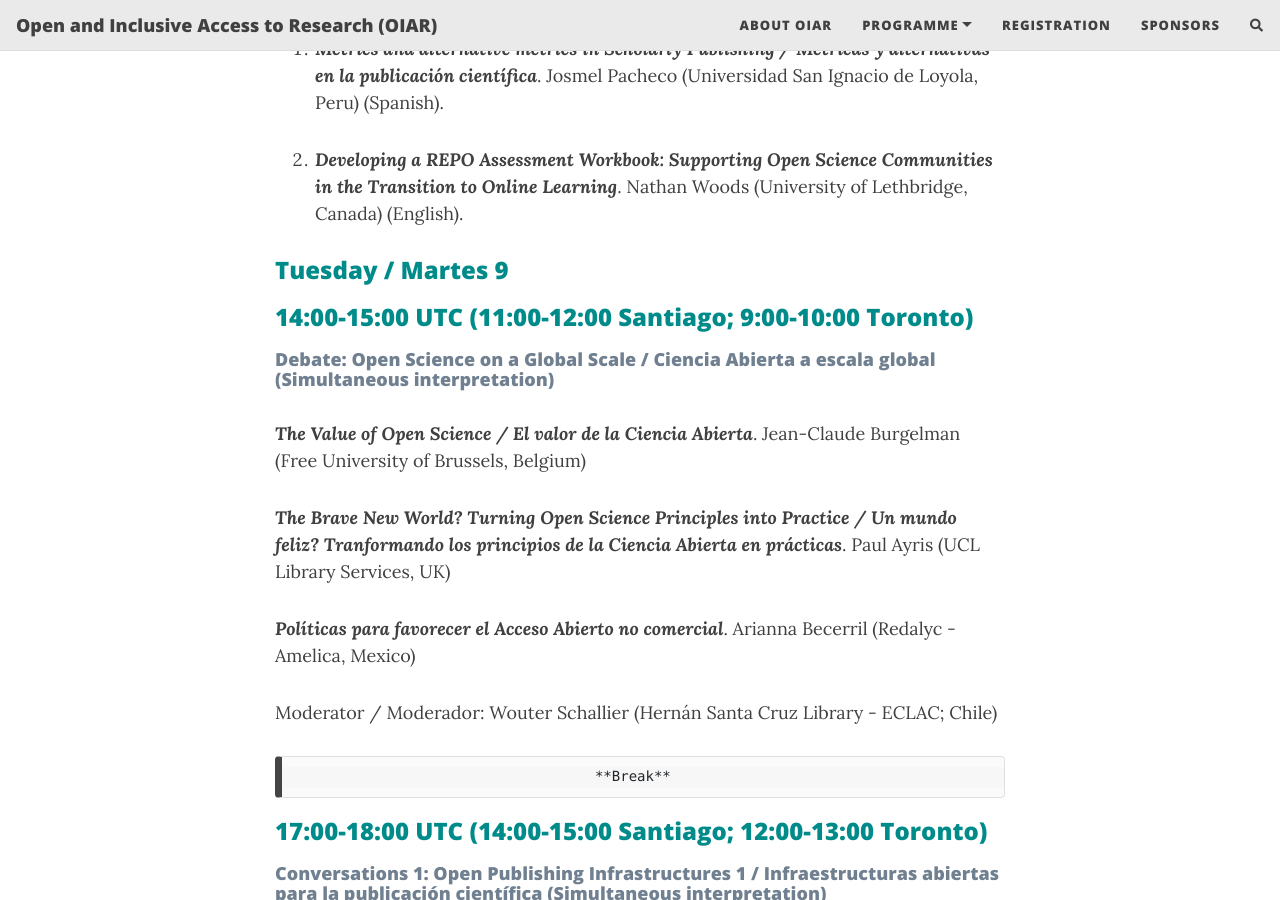
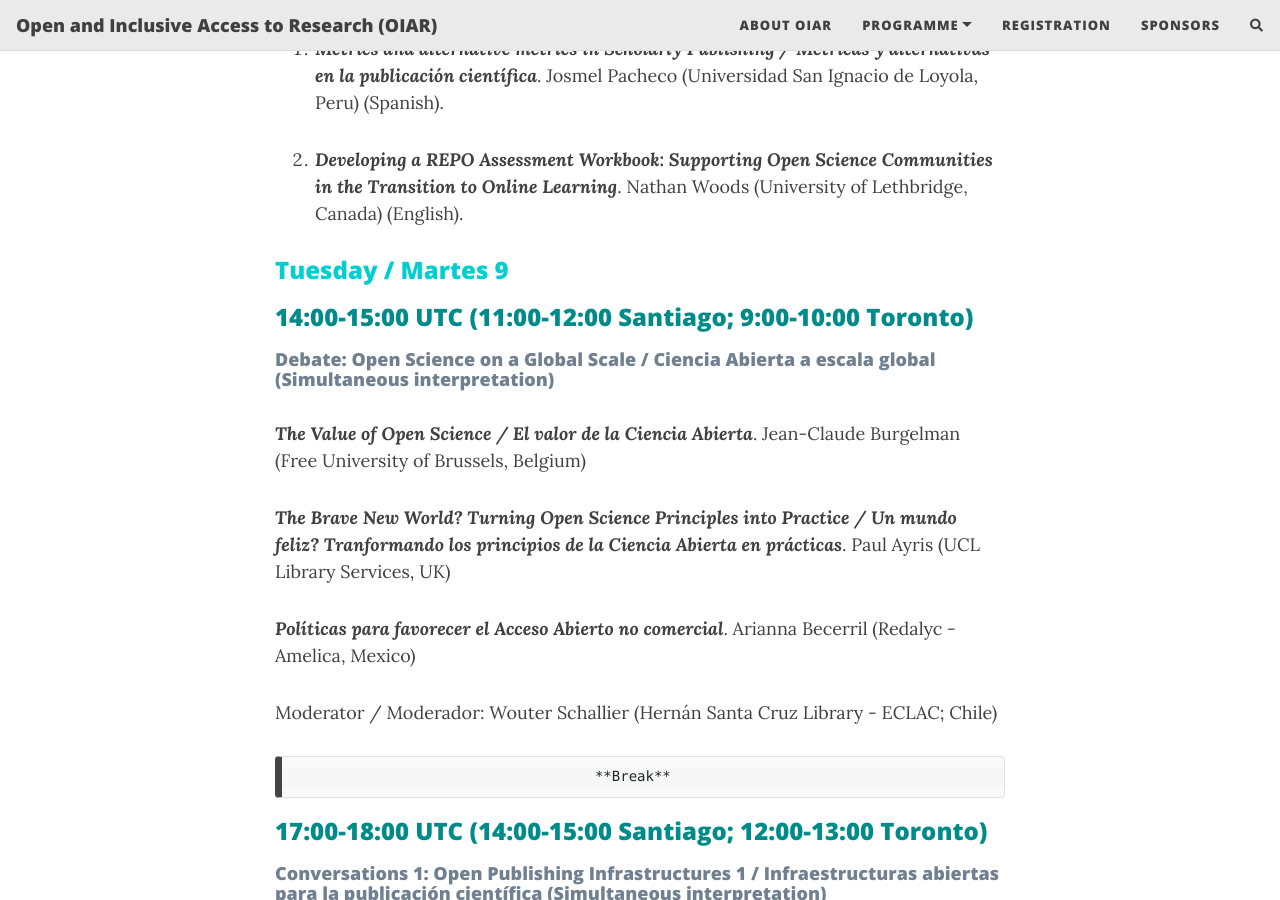
Before and after one commit to caedmon5/OIAR, a Jekyll site: the page built from programme.md, in a window 1280 px wide and 900 px high, scrolled down 1153 px. Built offline with Jekyll 4.4.1, drawn with Linux system fonts in a browser that asks for light colours; nearby versions of some CDN libraries; comment, search, counter and statistics services are not loaded.

Commit message:
3 color programme

```diff
--- a/programme.md
+++ b/programme.md
@@ -32,7 +32,7 @@ A [calendar (.ics file) is available for this conference](assets/img/OIAR.ics)
 
 
 
-## Tuesday / Martes 9  {#Tuesday}
+## <span style="color: DarkTurquoise;">Tuesday / Martes 9</span>  {#Tuesday}
 ### <span style="color: DarkCyan;">14:00-15:00 UTC (11:00-12:00 Santiago; 9:00-10:00 Toronto)</span>
 #### <span style="color: SlateGray;">Debate: Open Science on a Global Scale / Ciencia Abierta a escala global (Simultaneous interpretation)</span>
 ***The Value of Open Science / El valor de la Ciencia Abierta***. Jean-Claude Burgelman (Free University of Brussels, Belgium)
@@ -59,7 +59,7 @@ Moderador / Moderator: Eduardo Giordanino (Universidad de Buenos Aires, Argentin
 
 
 
-## Wednesday / Miércoles 10  {#Wednesday}
+## <span style="color: DarkTurquoise;">Wednesday / Miércoles 10</span>  {#Wednesday}
 ### <span style="color: DarkCyan;">14:00-15:00 UTC (11:00-12:00 Santiago; 9:00-10:00 Toronto)</span>
 #### <span style="color: SlateGray;">Parallel Workshops 3</span>
 1. ***Geographic diversity in academic publishing: could all voices be heard? /Diversidad geográfica en la publicación académica: pueden oirse todas las voces?***. Barbara Rivera (Universidad de Chile) (Spanish)
@@ -78,7 +78,7 @@ Moderator / Moderadora: Fiona Murphy (MoreBrains, UK)
 
 
 
-## Thursday / Jueves 11  {#Thursday}
+## <span style="color: DarkTurquoise;">Thursday / Jueves 11</span>  {#Thursday}
 ### <span style="color: DarkCyan;">14:00-15:00 UTC (11:00-12:00 Santiago; 9:00-10:00 Toronto)</span>
 #### <span style="color: SlateGray;">Book presentation and report / Presentación de libro e informe </span>
 ***Tendencias Recientes en las Políticas Científicas de Ciencia Abierta y Acceso Abierto en Iberoamérica (CLACSO)***. Dominique Babini (CLACSO-Amelica) y Laura Rovelli (UNLP-CONICET, FOLEC, Argentina)
```
